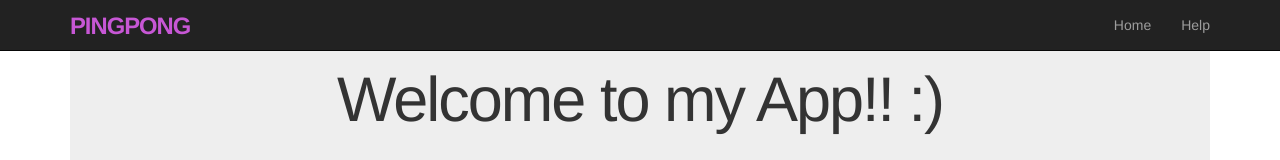
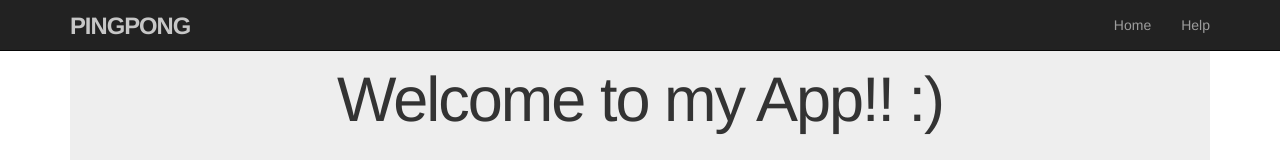
Before and after one commit to beverlily/PingPong, a website: page layouts/main.html in a window 1280 px wide. In both pictures the pointer is over the link "PINGPONG". Shown: the top 160 px of the page. Drawn offline with nearby package versions, Linux system fonts and the light colour scheme; files that its build step writes are made by us from their sources.

Commit message:
Changes logo and updates logo colour

```diff
--- a/assets/style.css
+++ b/assets/style.css
@@ -36,6 +36,6 @@ p {
 }
 
 #logo:hover {
-    color: #c757d5;
+    color: #c7c7c7;
     text-decoration: none;
 }
```
